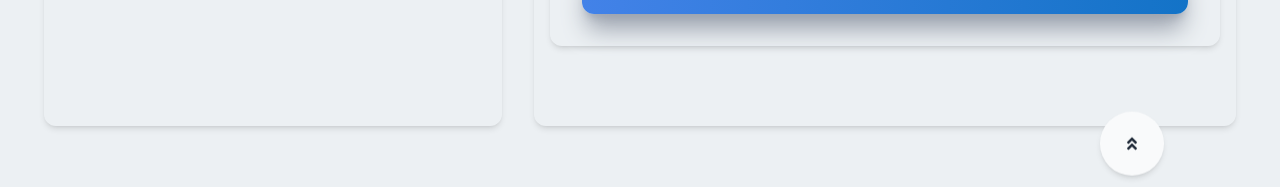
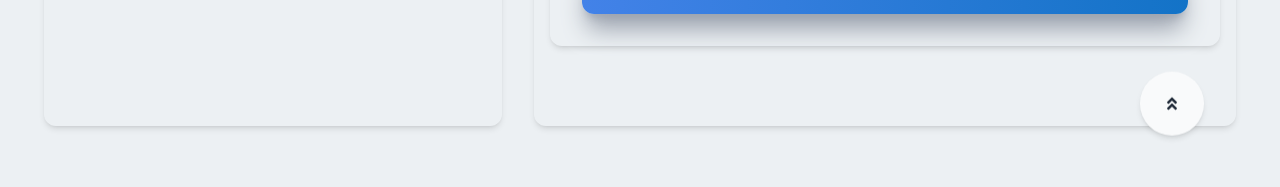
Before and after one commit to oliviakotova/oliviakotova.github.io, a Next.js app: page / in a window 1280 px wide. Shown: the part 5659-5846 px from the top of the page. Built offline with nearby package versions, Linux system fonts and the light colour scheme.

Commit message:
smooth scrolls added with react-scroll

```diff
--- a/components/ScrollToTop.jsx
+++ b/components/ScrollToTop.jsx
@@ -1,21 +1,14 @@
+import { Link } from "react-scroll";
 import { FaAngleDoubleUp } from "react-icons/fa";
 
 const ScrollToTopLink = () => {
-  const scrollToTop = () => {
-    window.scrollTo({
-      top: 0,
-      behavior: "smooth",
-    });
-  };
-
   return (
-    <div className="absolute bottom-0 left-30 ">
-      <div
-        onClick={scrollToTop} // Trigger scroll to top on click
-        className="rounded-full shadow-md p-6 cursor-pointer animate-bounce hover:animate-none hover:scale-110 ease-in duration-600 bg-gray-50"
-      >
-        <FaAngleDoubleUp />
-      </div>
+    <div className="absolute bottom-10 left-10">
+      <Link to="home" smooth={true} duration={1800} offset={-70}>
+        <div className="rounded-full shadow-md p-6 cursor-pointer animate-bounce hover:animate-none hover:scale-110 ease-in-out duration-700 bg-gray-50">
+          <FaAngleDoubleUp />
+        </div>
+      </Link>
     </div>
   );
 };
--- a/package.json
+++ b/package.json
@@ -26,6 +26,7 @@
     "react-google-recaptcha": "^2.1.0",
     "react-hook-form": "^7.54.2",
     "react-icons": "^4.12.0",
+    "react-scroll": "^1.9.2",
     "react-swipeable": "^7.0.2",
     "react-use-downloader": "^1.1.7",
     "typescript": "^4.9.4",
```
Also changed, not shown: components/Contacts.jsx (+0 -7 lines).
